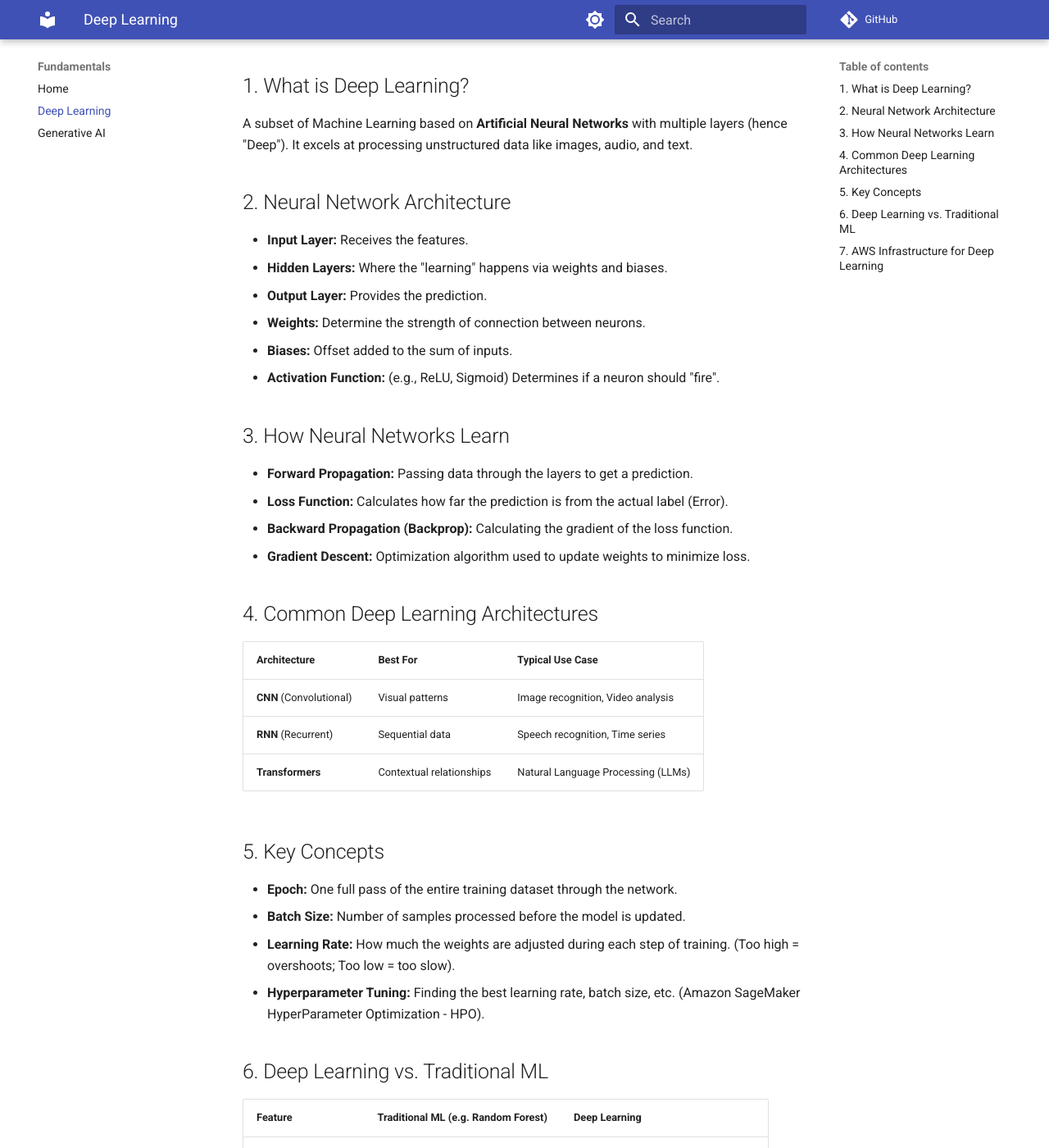
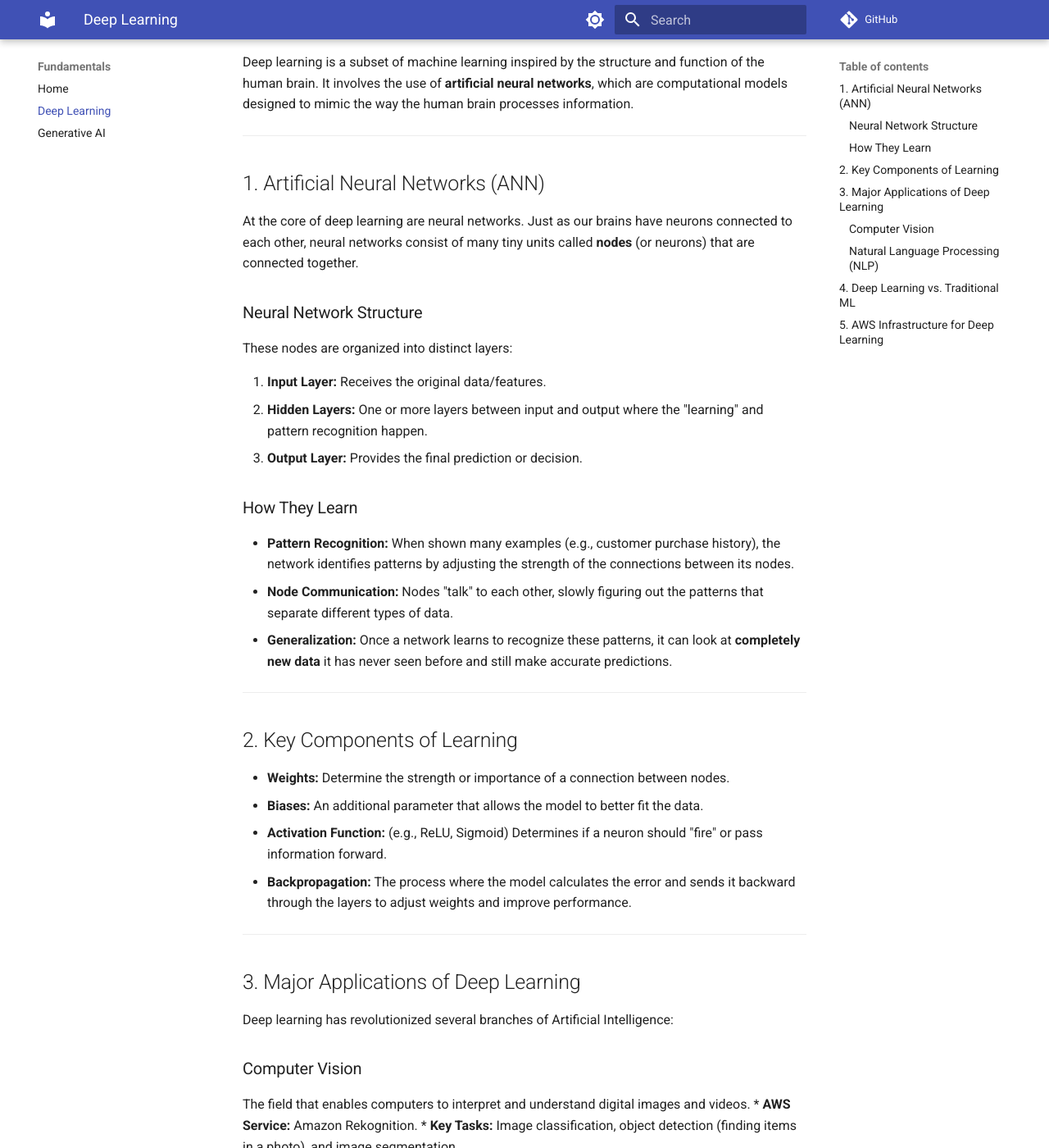
Before and after one commit to kvcenation5/aws-ai-practitioner-exam, an MkDocs documentation site: the page built from docs/02-deep-learning-fundamentals.md, in a window 1280 px wide and 1400 px high, scrolled down 206 px. Shown: the whole window at 82% size. Built offline with MkDocs 1.6.1 and Material for MkDocs 9.7.7, drawn with Linux system fonts in a browser that asks for light colours; comment, search, counter and statistics services are not loaded; some of the changed text lies outside the part shown.

Commit message:
Update Deep Learning Fundamentals with brain structure and application details

```diff
--- a/docs/02-deep-learning-fundamentals.md
+++ b/docs/02-deep-learning-fundamentals.md
@@ -2,48 +2,69 @@
 
 > **AWS AI Practitioner Exam (AIF-C01) Study Guide**
 
-## 1. What is Deep Learning?
-A subset of Machine Learning based on **Artificial Neural Networks** with multiple layers (hence "Deep"). It excels at processing unstructured data like images, audio, and text.
+Deep learning is a subset of machine learning inspired by the structure and function of the human brain. It involves the use of **artificial neural networks**, which are computational models designed to mimic the way the human brain processes information.
 
-## 2. Neural Network Architecture
-*   **Input Layer:** Receives the features.
-*   **Hidden Layers:** Where the "learning" happens via weights and biases.
-*   **Output Layer:** Provides the prediction.
-*   **Weights:** Determine the strength of connection between neurons.
-*   **Biases:** Offset added to the sum of inputs.
-*   **Activation Function:** (e.g., ReLU, Sigmoid) Determines if a neuron should "fire".
+---
 
-## 3. How Neural Networks Learn
-*   **Forward Propagation:** Passing data through the layers to get a prediction.
-*   **Loss Function:** Calculates how far the prediction is from the actual label (Error).
-*   **Backward Propagation (Backprop):** Calculating the gradient of the loss function.
-*   **Gradient Descent:** Optimization algorithm used to update weights to minimize loss.
+## 1. Artificial Neural Networks (ANN)
 
-## 4. Common Deep Learning Architectures
-| Architecture | Best For | Typical Use Case |
-| :--- | :--- | :--- |
-| **CNN** (Convolutional) | Visual patterns | Image recognition, Video analysis |
-| **RNN** (Recurrent) | Sequential data | Speech recognition, Time series |
-| **Transformers** | Contextual relationships | Natural Language Processing (LLMs) |
+At the core of deep learning are neural networks. Just as our brains have neurons connected to each other, neural networks consist of many tiny units called **nodes** (or neurons) that are connected together.
 
-## 5. Key Concepts
-*   **Epoch:** One full pass of the entire training dataset through the network.
-*   **Batch Size:** Number of samples processed before the model is updated.
-*   **Learning Rate:** How much the weights are adjusted during each step of training. (Too high = overshoots; Too low = too slow).
-*   **Hyperparameter Tuning:** Finding the best learning rate, batch size, etc. (Amazon SageMaker HyperParameter Optimization - HPO).
+### Neural Network Structure
+These nodes are organized into distinct layers:
 
-## 6. Deep Learning vs. Traditional ML
-| Feature | Traditional ML (e.g. Random Forest) | Deep Learning |
+1.  **Input Layer:** Receives the original data/features.
+2.  **Hidden Layers:** One or more layers between input and output where the "learning" and pattern recognition happen.
+3.  **Output Layer:** Provides the final prediction or decision.
+
+### How They Learn
+*   **Pattern Recognition:** When shown many examples (e.g., customer purchase history), the network identifies patterns by adjusting the strength of the connections between its nodes.
+*   **Node Communication:** Nodes "talk" to each other, slowly figuring out the patterns that separate different types of data.
+*   **Generalization:** Once a network learns to recognize these patterns, it can look at **completely new data** it has never seen before and still make accurate predictions.
+
+---
+
+## 2. Key Components of Learning
+
+*   **Weights:** Determine the strength or importance of a connection between nodes.
+*   **Biases:** An additional parameter that allows the model to better fit the data.
+*   **Activation Function:** (e.g., ReLU, Sigmoid) Determines if a neuron should "fire" or pass information forward.
+*   **Backpropagation:** The process where the model calculates the error and sends it backward through the layers to adjust weights and improve performance.
+
+---
+
+## 3. Major Applications of Deep Learning
+
+Deep learning has revolutionized several branches of Artificial Intelligence:
+
+### Computer Vision
+The field that enables computers to interpret and understand digital images and videos.
+*   **AWS Service:** Amazon Rekognition.
+*   **Key Tasks:** Image classification, object detection (finding items in a photo), and image segmentation.
+
+### Natural Language Processing (NLP)
+The branch that deals with the interaction between computers and human languages.
+*   **AWS Service:** Amazon Comprehend, Amazon Translate.
+*   **Key Tasks:** Text classification, **sentiment analysis** (determining if text is positive/negative), machine translation, and language generation.
+
+---
+
+## 4. Deep Learning vs. Traditional ML
+
+| Feature | Traditional ML (e.g. Random Forest) | Deep Learning (Neural Networks) |
 | :--- | :--- | :--- |
 | **Data Requirements** | Works well with small/medium data | Requires massive datasets |
 | **Feature Engineering** | Mostly manual | Automated (Feature extraction) |
 | **Hardware** | CPU is often sufficient | Requires GPUs (AWS P4/P5 instances) |
 | **Complexity** | Easier to interpret ("White box") | Difficult to interpret ("Black box") |
 
-## 7. AWS Infrastructure for Deep Learning
+---
+
+## 5. AWS Infrastructure for Deep Learning
+
 *   **AWS Trainium:** Purpose-built chip for training deep learning models.
 *   **AWS Inferentia:** Purpose-built chip for high-performance, low-cost inference.
-*   **Deep Learning AMIs (DLAMI):** Pre-configured EC2 images with frameworks (PyTorch, TensorFlow).
+*   **Deep Learning AMIs (DLAMI):** Pre-configured EC2 images with frameworks like PyTorch and TensorFlow.
 
 ---
 *Last Updated: Jan 2026*
```
